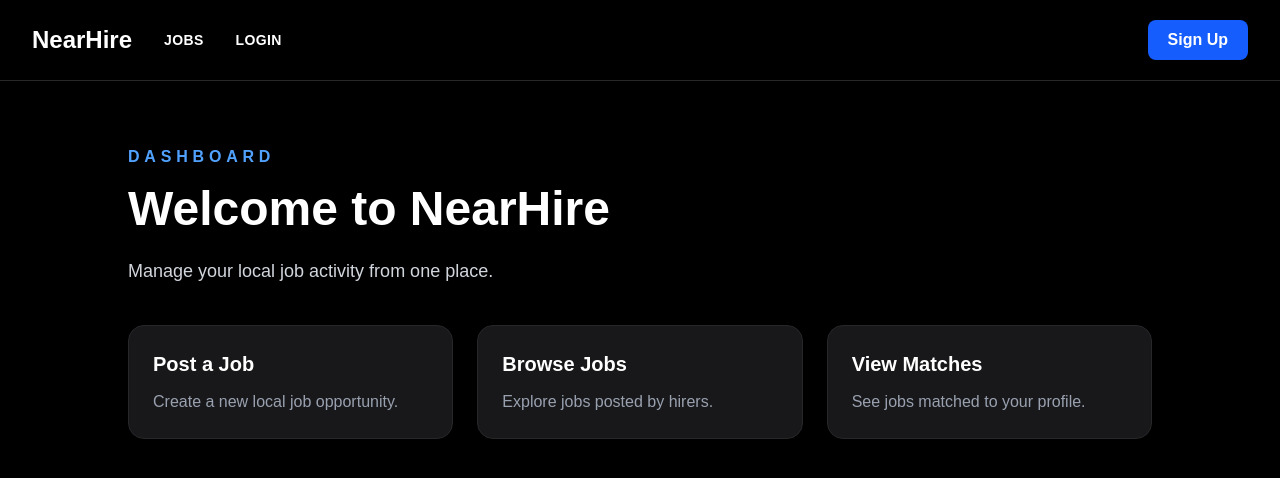
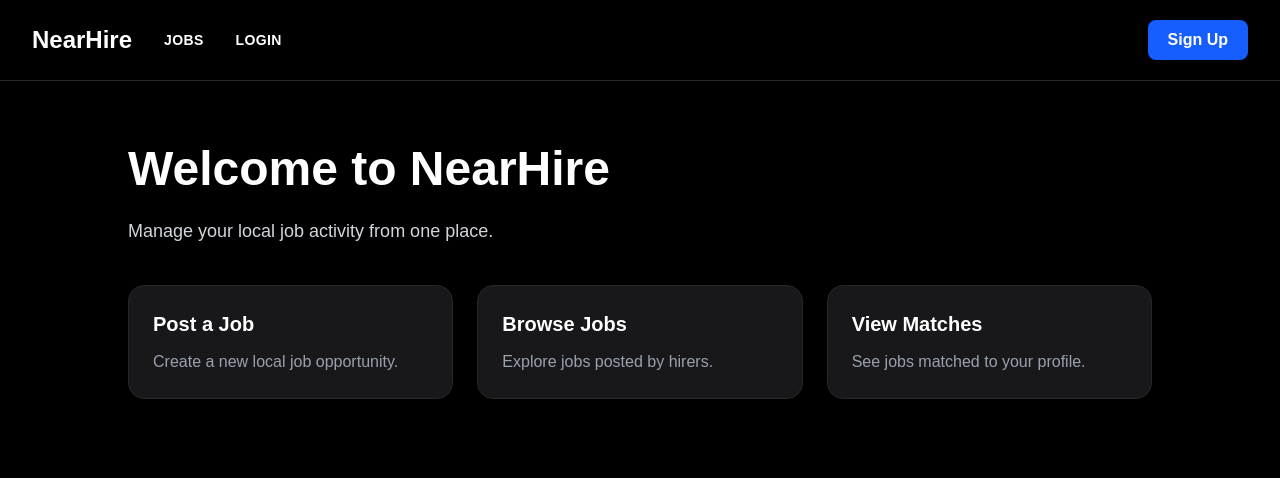
Before and after one commit to nurunnaharnody0011/nearhire, a Next.js app: page /dashboard in a window 1280 px wide. Shown: the top 478 px of the page. Built offline with nearby package versions, Linux system fonts and the light colour scheme; no server answers.

Commit message:
fixed login popup

```diff
--- a/app/dashboard/page.tsx
+++ b/app/dashboard/page.tsx
@@ -4,9 +4,6 @@ export default function DashboardPage() {
   return (
     <main className="min-h-screen bg-black text-white px-8 py-16">
       <section className="max-w-5xl mx-auto">
-        <p className="text-blue-400 font-bold tracking-[0.3em] mb-4">
-          DASHBOARD
-        </p>
 
         <h1 className="text-5xl font-extrabold mb-6">
           Welcome to NearHire
--- a/app/login/page.tsx
+++ b/app/login/page.tsx
@@ -12,7 +12,10 @@ export default function LoginPage() {
       email,
       password,
     });
-
+if (!email || !password) {
+  alert("Please enter your email and password.");
+  return;
+}
     if (error) {
       alert(error.message);
       return;
```
